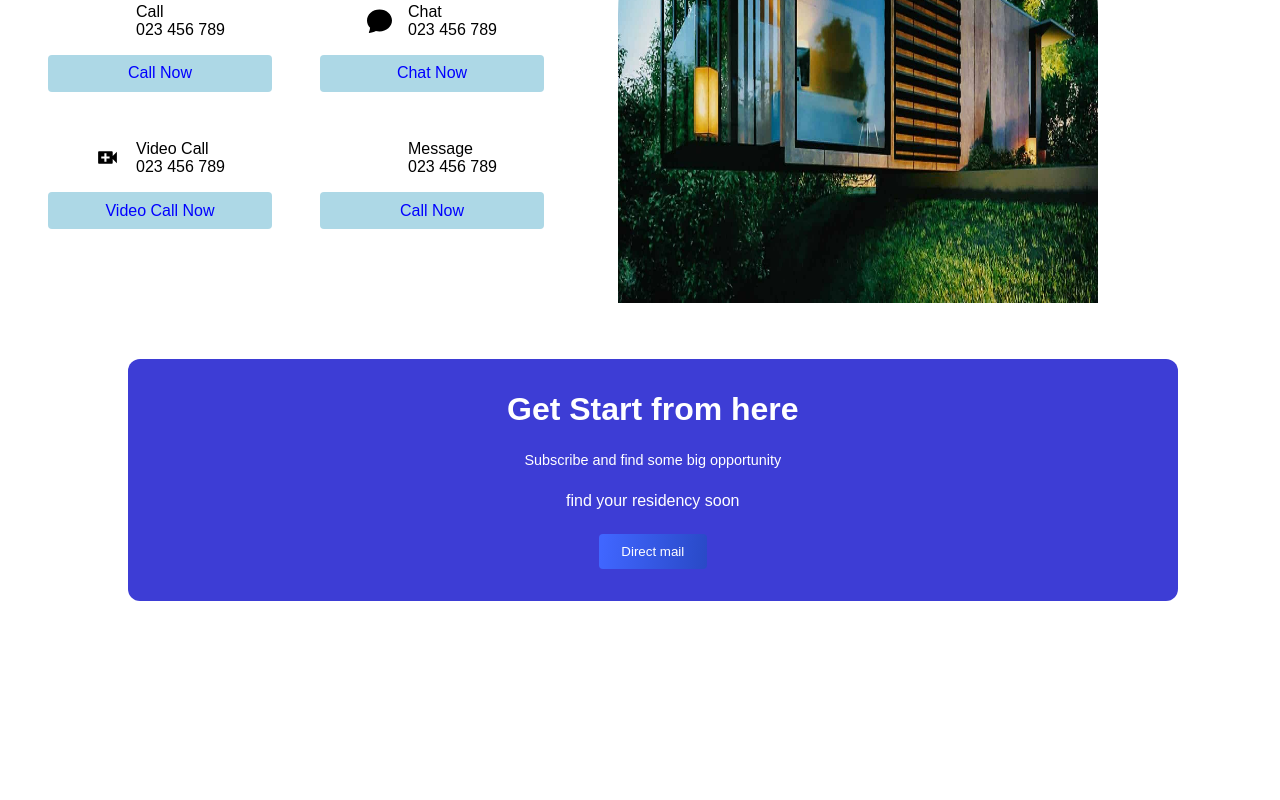
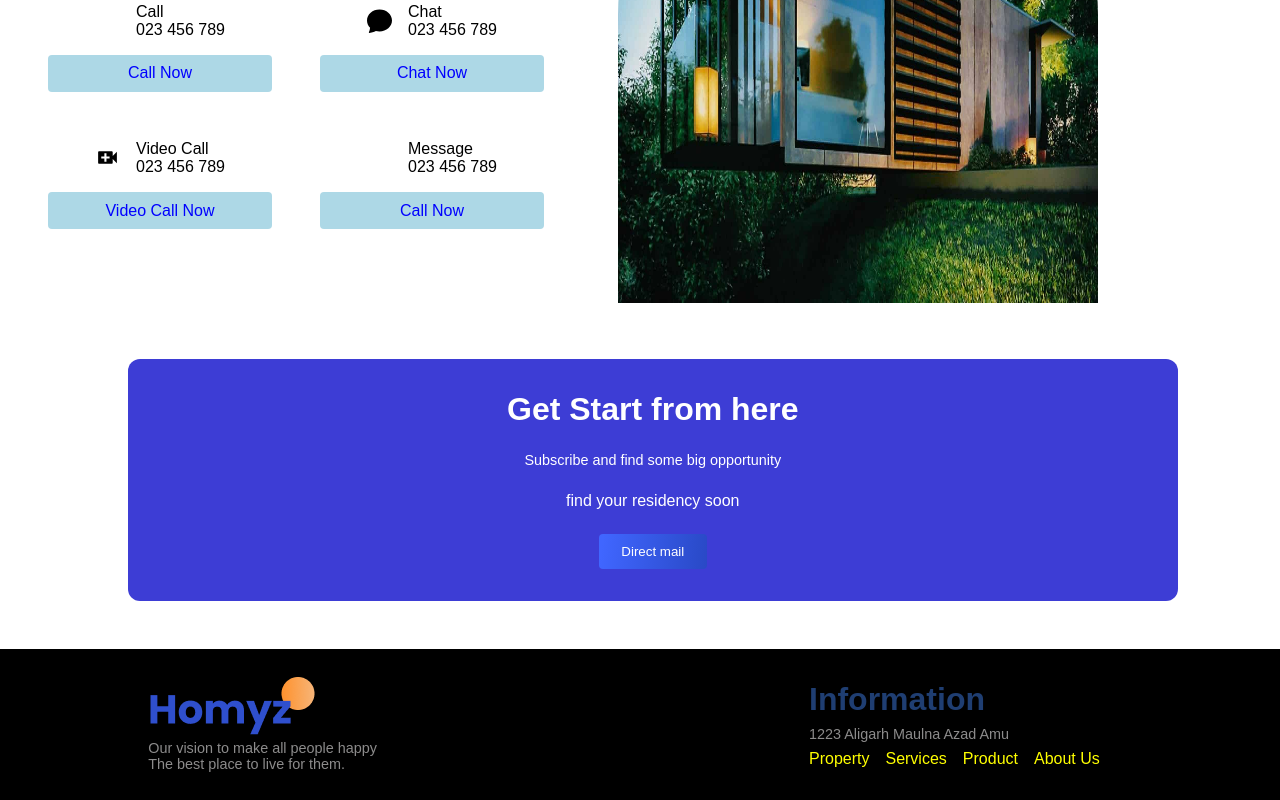
Before and after one commit to asifkhan0870/Real_Esate_website, a React (Vite) app: page / in a window 1280 px wide. Shown: the part 2875-3675 px from the top of the page. Before the commit the page ends 3476 px from the top, so only its background shows below. Built offline with nearby package versions, Linux system fonts and the light colour scheme; some icons are missing.

Commit message:
Completing footer Section

```diff
--- a/src/App.jsx
+++ b/src/App.jsx
@@ -7,6 +7,7 @@ import Residencies from "./components/Residencies/Residencies";
 import Value from "./components/Value/Value";
 import Contact from "./components/Contact/Contact";
 import GetStarted from "./components/GetStarted/GetStarted";
+import Footer from "./components/Footer/Footer";
 
 function App() {
   return (
@@ -23,6 +24,7 @@ function App() {
 
       <Contact />
       <GetStarted />
+      <Footer />
     </div>
   );
 }
--- /dev/null
+++ b/src/components/Footer/Footer.css
@@ -0,0 +1,24 @@
+.f-wrapper{
+    margin-top: 3rem;
+    background-color: black;
+    color:yellow;
+}
+
+.f-container{
+    gap: 25rem;
+}
+
+.f-right{
+    padding: 1rem;
+    margin: 1rem;
+    gap: 0.5rem;
+}
+
+.menu{
+   gap: 1rem;
+}
+
+.f-right.primaryText{
+    color: yellow;
+    background-color: yellow;
+}
--- /dev/null
+++ b/src/components/Footer/Footer.jsx
@@ -0,0 +1,32 @@
+import React from "react";
+
+import "./Footer.css";
+
+const Footer = () => {
+  return (
+    <section className="f-wrapper">
+      <div className="padding innerWidth flexCenter f-container">
+        <div className="flexColStart f-left">
+          <img src="./logo2.png" alt="" />
+          <span className="secondaryText">
+            Our vision to make all people happy <br />
+            The best place to live for them.
+          </span>
+        </div>
+
+        <div className="flexColStart f-right">
+          <span className="primaryText">Information</span>
+          <span className="secondaryText">1223 Aligarh Maulna Azad Amu</span>
+          <div className="flexCenter menu">
+            <span>Property</span>
+            <span>Services</span>
+            <span>Product</span>
+            <span>About Us</span>
+          </div>
+        </div>
+      </div>
+    </section>
+  );
+};
+
+export default Footer;
```
